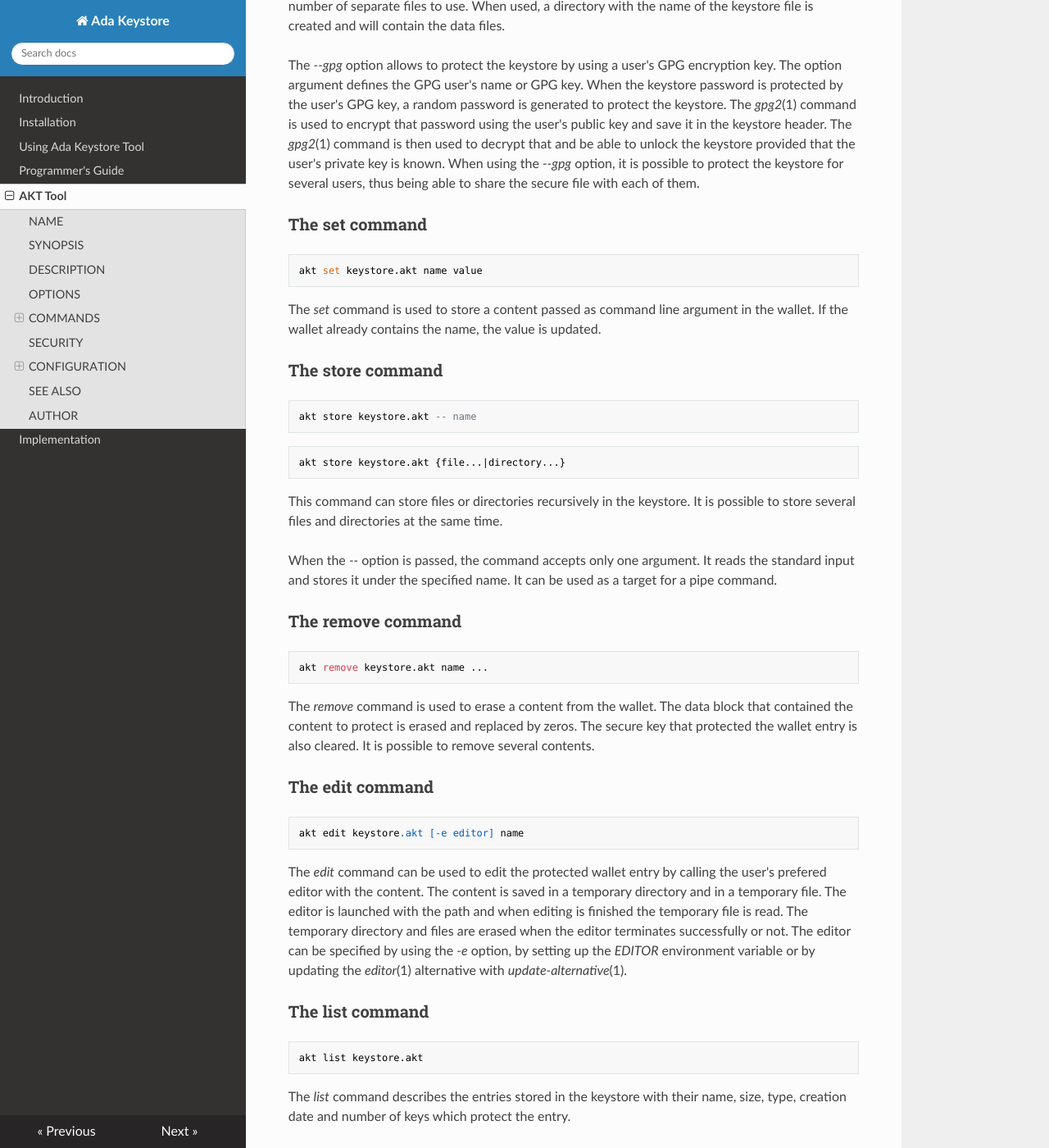
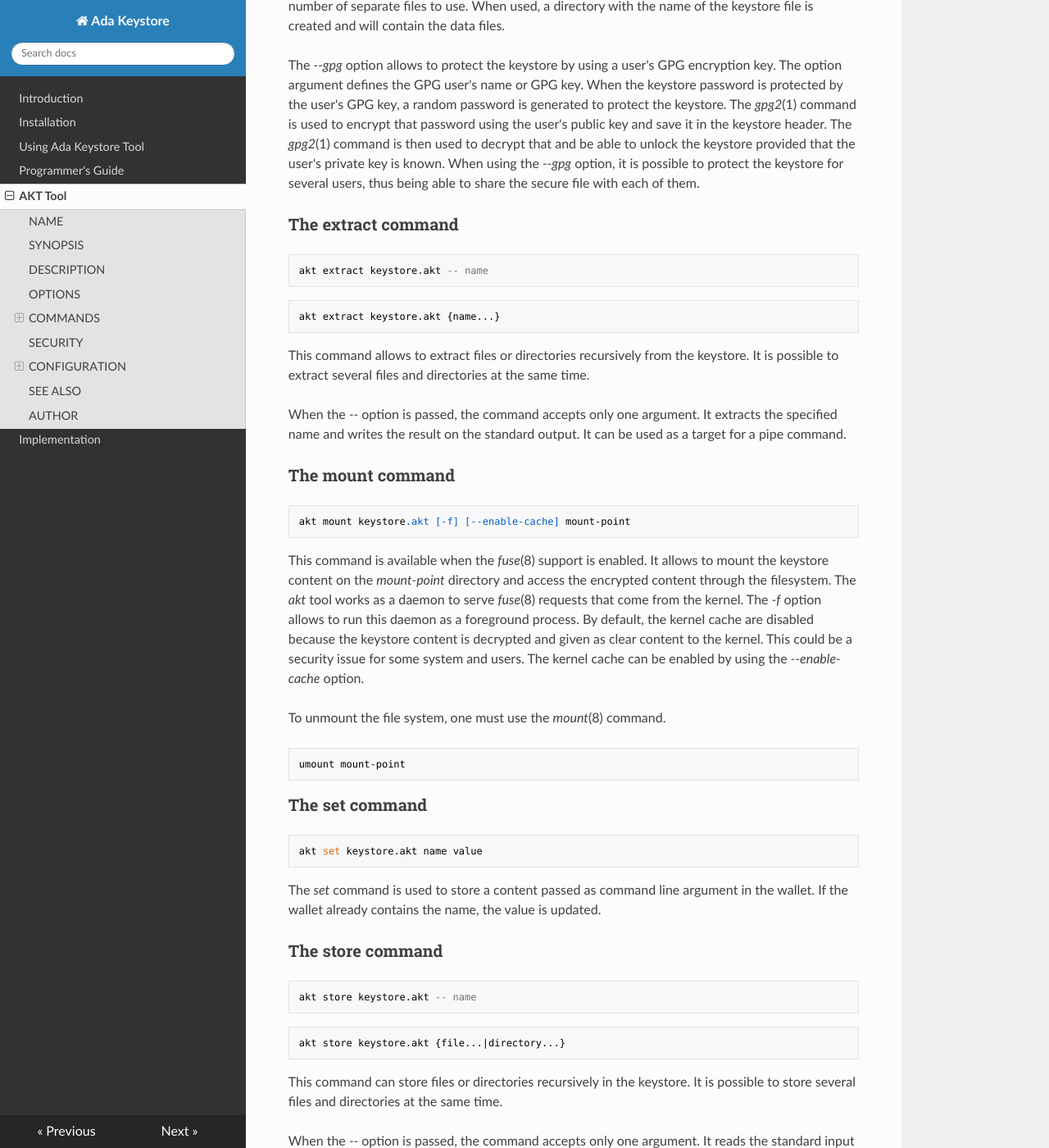
Before and after one commit to stcarrez/ada-keystore, an MkDocs documentation site: the page built from docs/Keystore_Tool.md, in a window 1280 px wide and 1400 px high, scrolled down 3238 px. Shown: the whole window at 82% size. Built offline with MkDocs 1.6.1, drawn with Linux system fonts in a browser that asks for light colours; nearby versions of some CDN libraries; old or Windows-style settings are respelled for this version of MkDocs; some of the changed text lies outside the part shown.

Commit message:
Rebuild the documentation

````diff
--- a/docs/Keystore_Tool.md
+++ b/docs/Keystore_Tool.md
@@ -195,6 +195,49 @@ provided that the user's private key is known.  When using the
 being able to share the secure file with each of them.
 
 
+### The extract command
+```
+akt extract keystore.akt -- name
+```
+```
+akt extract keystore.akt {name...}
+```
+
+This command allows to extract files or directories recursively from the
+keystore.  It is possible to extract several files and directories
+at the same time.
+
+When the
+_--_ option is passed, the command accepts only one
+argument.  It extracts the specified name and writes the result
+on the standard output.  It can be used as a target for a pipe command.
+
+
+### The mount command
+```
+akt mount keystore.akt [-f] [--enable-cache] mount-point
+```
+
+This command is available when the
+_fuse_(8) support is enabled.  It allows to mount the keystore content on the
+_mount-point_ directory and access the encrypted content through the filesystem.
+The
+_akt_ tool works as a daemon to serve
+_fuse_(8) requests that come from the kernel.  The
+_-f_ option allows to run this daemon as a foreground process.
+By default, the kernel cache are disabled because the keystore content
+is decrypted and given as clear content to the kernel.  This could be
+a security issue for some system and users.
+The kernel cache can be enabled by using the
+_--enable-cache_ option.
+
+To unmount the file system, one must use the
+_mount_(8) command.
+```
+umount mount-point
+```
+
+
 ### The set command
 ```
 akt set keystore.akt name value
@@ -386,7 +429,7 @@ the standard output.
 This property defines the
 _gpg2_(1) command to be used to retrieve the list of available secret keys.
 This command is executed when the keystore file is protected by a
-
+GPG key to identify the possible GPG Key ids that
 are capable of decrypting it.
 
 
@@ -397,7 +440,7 @@ _akt_ must fill unused data areas with zeros or with random bytes.
 ## SEE ALSO
 
 _editor(1)_, _update-alternative(1)_, _ssh-askpass(1)_,
-_gpg2(1)_
+_gpg2(1)_, _mount(8)_, _fuse(8)_
 
 ## AUTHOR
 
````
Also changed, not shown: docs/Keystore_Design.md (+2 -4 lines), docs/Keystore_Repository_Entries.md (+2 -4 lines), docs/title.md (+1 -1 lines), 1 other file.
